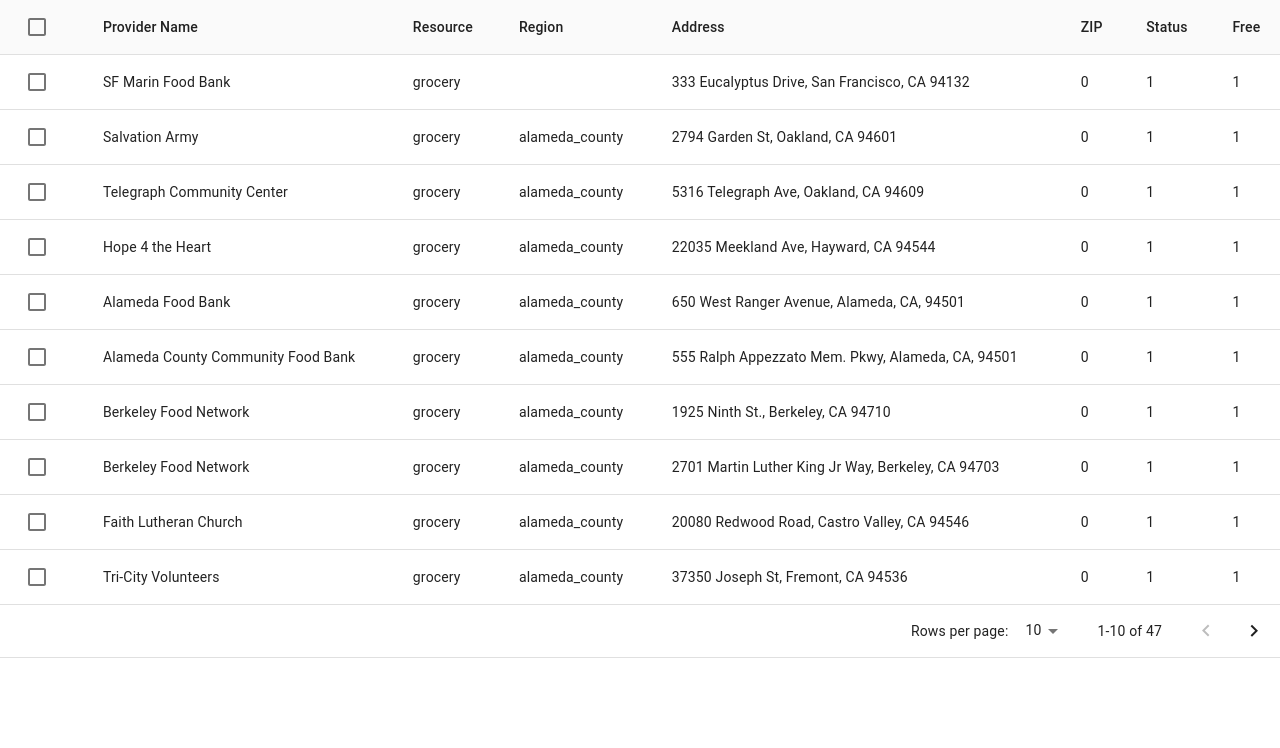
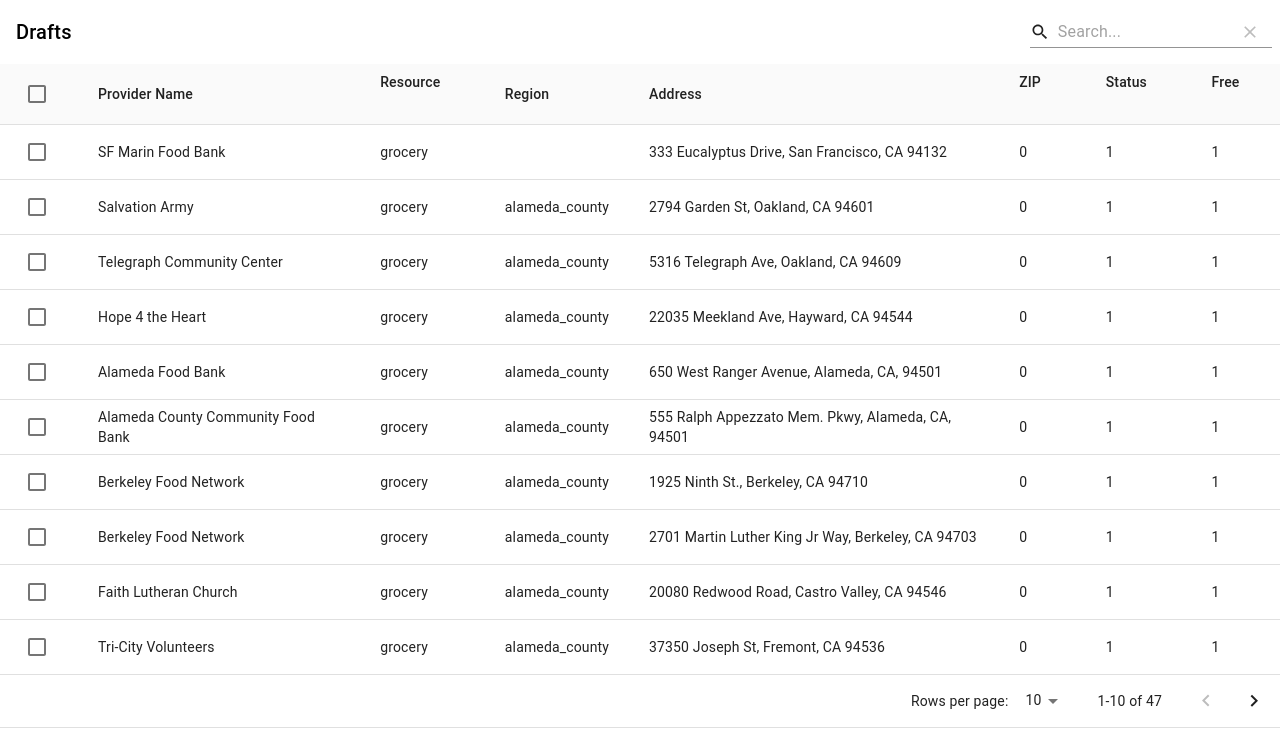
Before and after one commit to dcl-covid-19/bac-volunteer-cms, a React (Create React App) app: page / in a window 1280 px wide. Shown: the top 748 px of the page. Built offline with nearby package versions, Linux system fonts and the light colour scheme.

Commit message:
Add search

```diff
--- a/src/App.tsx
+++ b/src/App.tsx
@@ -1,9 +1,17 @@
 import React from 'react';
+
+import Box from '@material-ui/core/Box'
 
 import Table from 'components/table/Table';
 
 function App() {
-  return <Table/>;
+    const appStyle = {
+        height: "100%",
+        width: "100%",
+        display: "flex",
+        flexDirection: "column" as "column",
+    };
+    return <Box style={appStyle}><Table/></Box>;
 }
 
 export default App;
--- /dev/null
+++ b/src/components/table/Columns.tsx
@@ -0,0 +1,30 @@
+import React from 'react';
+
+import Checkbox from '@material-ui/core/Checkbox'
+import { Row } from 'react-table';
+
+export const selectColumn = {
+    id: 'selection',
+    Header: ({ getToggleAllRowsSelectedProps } : { getToggleAllRowsSelectedProps: any }) => (
+        <div>
+            <Checkbox {...getToggleAllRowsSelectedProps()} />
+        </div>
+    ),
+    Cell: ({ row } : { row: Row<Object> }) => (
+        <div>
+            <Checkbox {...row.getToggleRowSelectedProps()} />
+        </div>
+    ),
+};
+
+export const dataColumns = [
+    { Header: "Provider Name", accessor: "provider_name" },
+    { Header: "Resource", accessor: "resource" },
+    { Header: "Region", accessor: "region" },
+    { Header: "Address", accessor: "address" },
+    { Header: "ZIP", accessor: "zip" },
+    { Header: "Status", accessor: "status" },
+    { Header: "Free", accessor: "free" }
+];
+
+export default dataColumns;
--- /dev/null
+++ b/src/components/table/Search.tsx
@@ -0,0 +1,50 @@
+import React, { useState } from 'react';
+
+import IconButton from '@material-ui/core/IconButton';
+import InputAdornment from '@material-ui/core/InputAdornment';
+import TextField from '@material-ui/core/TextField';
+import Tooltip from '@material-ui/core/Tooltip';
+import ClearIcon from '@material-ui/icons/Clear';
+import SearchIcon from '@material-ui/icons/Search';
+
+interface SearchProps {
+    onSearchChange: (value: string, setValue: (value: string) => void) => void,
+    hidden: boolean,
+};
+
+const Search = (props: SearchProps) => {
+    const { onSearchChange, hidden } = props;
+    const [value, setValue] = useState("");
+    return (
+        <TextField
+            style={hidden ? { display: "none" } : undefined}
+            value={value}
+            onChange={(event: React.ChangeEvent<HTMLTextAreaElement | HTMLInputElement>) => {
+                onSearchChange(event.target.value, setValue);
+            }}
+            placeholder="Search..."
+            InputProps={{
+                startAdornment: (
+                    <InputAdornment position="start">
+                        <Tooltip title="Search">
+                            <SearchIcon fontSize="small" />
+                        </Tooltip>
+                    </InputAdornment>
+                ),
+                endAdornment: (
+                    <InputAdornment position="end">
+                        <IconButton
+                            disabled={!value}
+                            onClick={() => onSearchChange("", setValue)}
+                        >
+                            <ClearIcon fontSize="small" />
+                        </IconButton>
+                    </InputAdornment>
+                ),
+                inputProps: { 'aria-label': "Search" },
+            }}
+        />
+    );
+};
+
+export default Search;
--- a/src/components/table/Table.tsx
+++ b/src/components/table/Table.tsx
@@ -1,70 +1,74 @@
 import React from 'react';
 
-import Checkbox from '@material-ui/core/Checkbox'
 import MaUTable from '@material-ui/core/Table';
 import TableBody from '@material-ui/core/TableBody';
 import TableCell from '@material-ui/core/TableCell'
+import TableContainer from '@material-ui/core/TableContainer';
 import TableFooter from '@material-ui/core/TableFooter';
 import TableHead from '@material-ui/core/TableHead';
 import TablePagination from '@material-ui/core/TablePagination';
 import TableRow from '@material-ui/core/TableRow';
-import { usePagination, useRowSelect, useTable, Column, Row } from 'react-table';
+import TableSortLabel from '@material-ui/core/TableSortLabel';
+import { useGlobalFilter, usePagination, useRowSelect, useSortBy, useTable, Column } from 'react-table';
 
 import * as results from 'constants/grocery.json';
-import COLUMNS from 'constants/columns';
 
 import TableToolbar from './TableToolbar';
+import { selectColumn, dataColumns } from './Columns';
 
 const Table = () => {
     const data: Object[] = React.useMemo(() => results.rows, []);
     // const keys: string[] = Object.keys(results.rows[0]) || ['provider_name'];
     // const namedCols = keys.map(key => ({ Header: key, accessor: key as any }));
-    const columns = React.useMemo(() => COLUMNS as Column<Object>[], []);
-    console.log(columns);
+    const columns = React.useMemo(() => dataColumns as Column<Object>[], []);
 
     const {
         getTableProps,
         headerGroups,
         prepareRow,
+        rows,
         page,
         gotoPage,
         setPageSize,
+        setGlobalFilter,
         state: { pageIndex, pageSize, selectedRowIds },
     } = useTable(
         { columns, data },
+        useGlobalFilter,
+        useSortBy,
         usePagination,
         useRowSelect,
-        hooks => {
-            hooks.allColumns.push(columns => [
-                {
-                    id: 'selection',
-                    Header: ({ getToggleAllRowsSelectedProps }) => (
-                        <div>
-                            <Checkbox {...getToggleAllRowsSelectedProps()} />
-                        </div>
-                    ),
-                    Cell: ({ row } : { row: Row<Object> }) => (
-                        <div>
-                            <Checkbox {...row.getToggleRowSelectedProps()} />
-                        </div>
-                    ),
-                },
-                ...columns,
-            ])
-        },
+        hooks => hooks.allColumns.push(columns => [selectColumn, ...columns]),
     );
 
     const handleChangePage = (event: any, newPage: number) => gotoPage(newPage);
     const handleChangeRowsPerPage = (event: any) => setPageSize(Number(event.target.value));
 
     return (
+        <React.Fragment>
+            <TableToolbar
+                numSelected={Object.keys(selectedRowIds).length}
+                setGlobalFilter={setGlobalFilter}
+            />
+            <TableContainer>
                 <MaUTable {...getTableProps()} stickyHeader size="small">
                     <TableHead>
                         {headerGroups.map(headerGroup => (
                             <TableRow {...headerGroup.getHeaderGroupProps()}>
                                 {headerGroup.headers.map(column => (
-                            <TableCell {...column.getHeaderProps()}>
+                                    <TableCell
+                                        {...(column.id === 'selection'
+                                            ? column.getHeaderProps()
+                                            : column.getHeaderProps(column.getSortByToggleProps()))}
+                                    >
                                         {column.render('Header')}
+                                        {column.id !== 'selection' ? (
+                                            <TableSortLabel
+                                                active={column.isSorted}
+                                                // react-table has a unsorted state which is not treated here
+                                                direction={column.isSortedDesc ? 'desc' : 'asc'}
+                                            />
+                                        ) : null}
                                     </TableCell>
                                 ))}
                             </TableRow>
@@ -95,7 +99,7 @@
                                     25,
                                     { label: 'All', value: data.length },
                                 ]}
-                        count={data.length}
+                                count={rows.length}
                                 rowsPerPage={pageSize}
                                 page={pageIndex}
                                 SelectProps={{
@@ -108,7 +112,9 @@
                         </TableRow>
                     </TableFooter>
                 </MaUTable>
+            </TableContainer>
+        </React.Fragment>
     );
 };
 
-export default Table;
+export default React.memo(Table);
--- a/src/components/table/TableToolbar.tsx
+++ b/src/components/table/TableToolbar.tsx
@@ -7,7 +7,8 @@
 import Tooltip from '@material-ui/core/Tooltip';
 import Typography from '@material-ui/core/Typography';
 import DeleteIcon from '@material-ui/icons/Delete';
-import FilterListIcon from '@material-ui/icons/FilterList';
+
+import Search from './Search';
 
 const useToolbarStyles = makeStyles((theme: Theme) =>
     createStyles({
@@ -33,11 +34,16 @@
 
 interface TableToolbarProps {
     numSelected: number;
+    setGlobalFilter: (filterValue: any) => void,
 }
 
 const TableToolbar = (props: TableToolbarProps) => {
     const classes = useToolbarStyles();
-    const { numSelected } = props;
+    const { numSelected, setGlobalFilter } = props;
+    const onSearchChange = (value: string, setValue: (value: string) => void) => {
+        setGlobalFilter(value);
+        setValue(value);
+    };
 
     return (
         <Toolbar
@@ -54,16 +60,11 @@
                     Drafts
                 </Typography>
             )}
-            {numSelected > 0 ? (
+            <Search onSearchChange={onSearchChange} hidden={numSelected > 0}/>
+            {numSelected > 0 && (
                 <Tooltip title="Delete">
                     <IconButton aria-label="delete">
                         <DeleteIcon />
-                    </IconButton>
-                </Tooltip>
-            ) : (
-                <Tooltip title="Filter list">
-                    <IconButton aria-label="filter list">
-                        <FilterListIcon />
                     </IconButton>
                 </Tooltip>
             )}
--- a/src/constants/columns.ts
+++ /dev/null
@@ -1,11 +0,0 @@
-const COLUMNS = [
-    { Header: "Provider Name", accessor: "provider_name" },
-    { Header: "Resource", accessor: "resource" },
-    { Header: "Region", accessor: "region" },
-    { Header: "Address", accessor: "address" },
-    { Header: "ZIP", accessor: "zip" },
-    { Header: "Status", accessor: "status" },
-    { Header: "Free", accessor: "free" }
-];
-
-export default COLUMNS;
```
Lines whose indentation alone changed are shown as unchanged.
